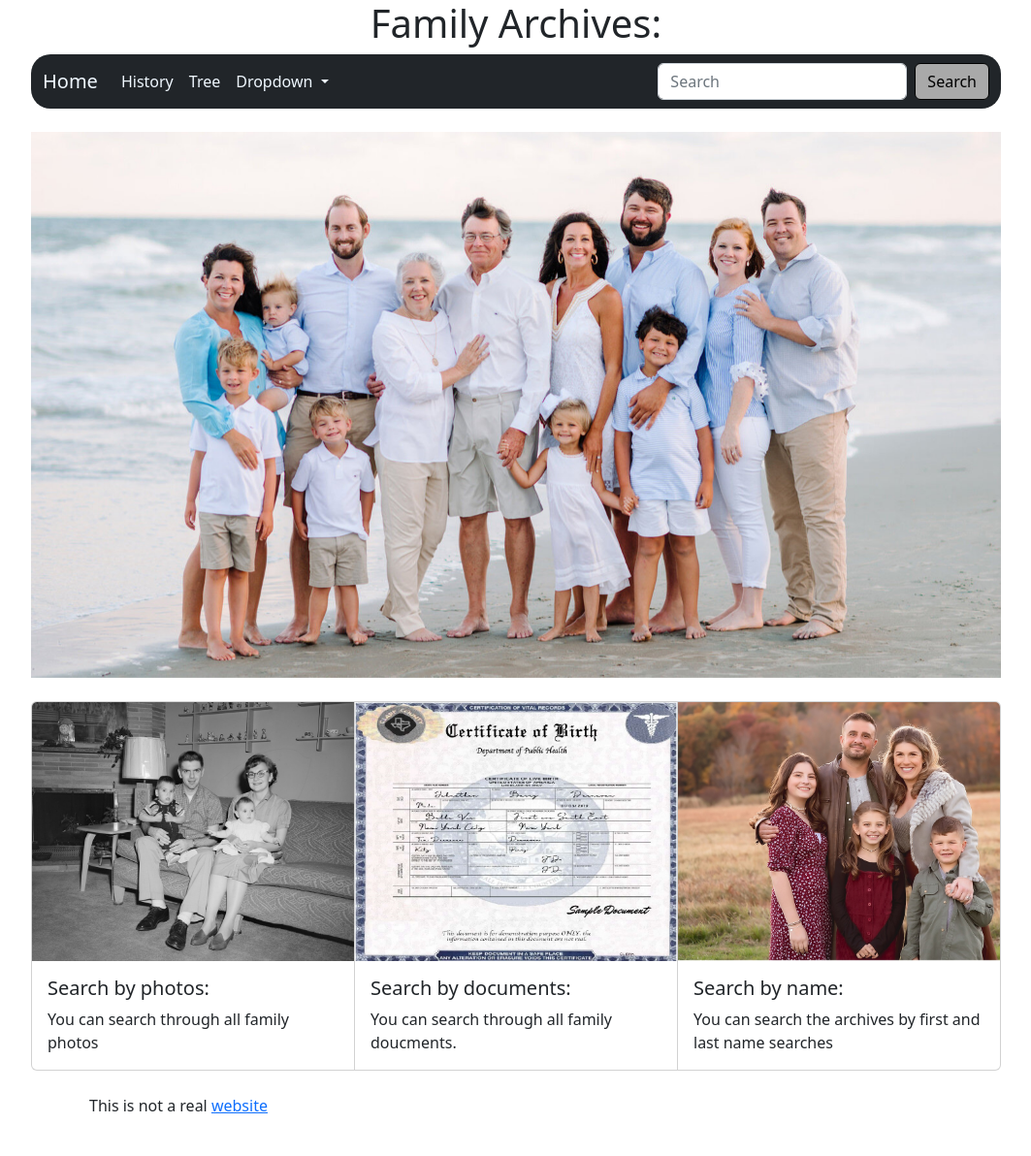
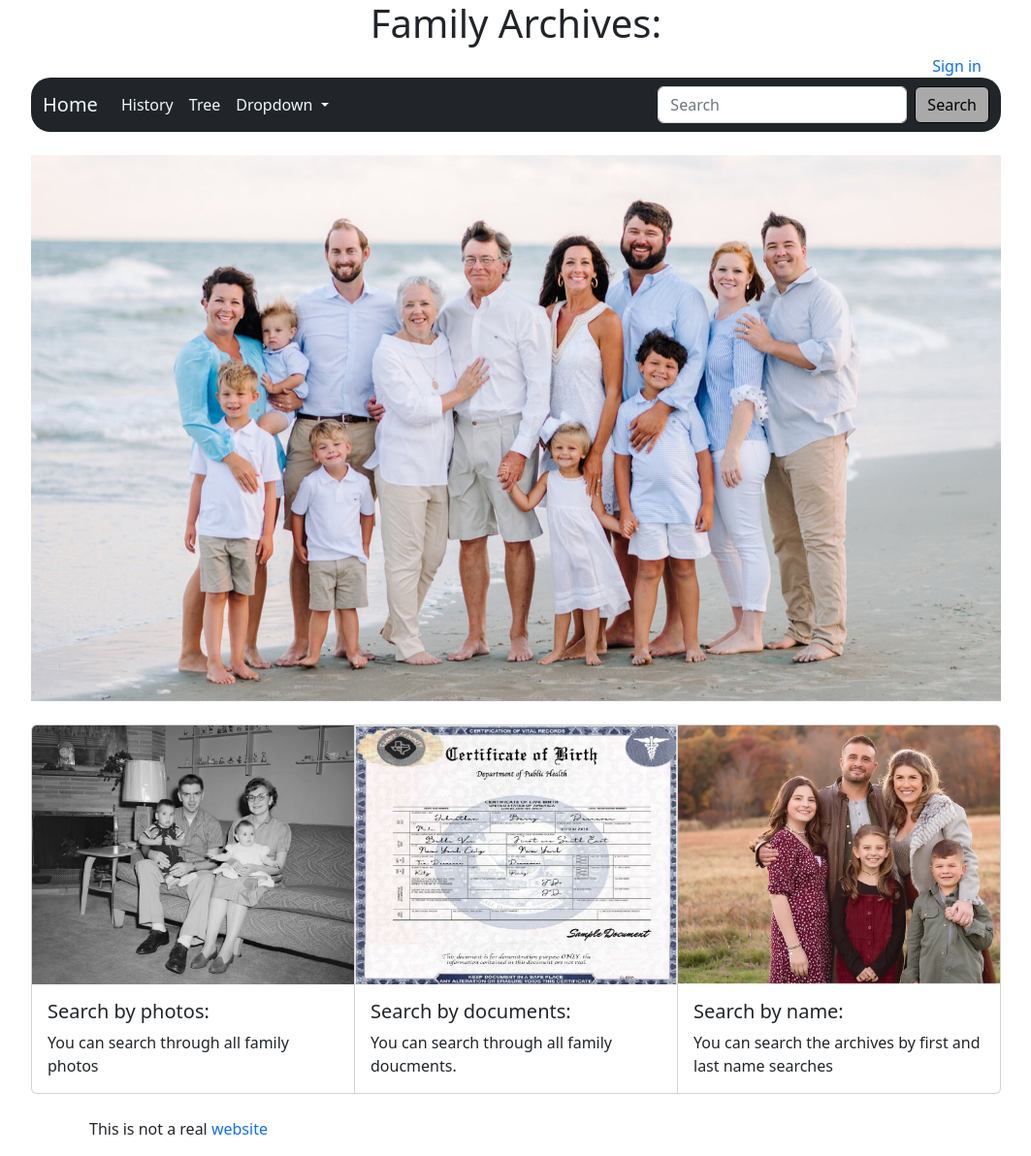
Before and after one commit to Christopher1994-1/archive_flask_website, a Flask app: page / in a window 1280 px wide. Shown: the whole page at 97% size, without its empty margins (108-1171 px from the left). Before the commit the page ends 1148 px from the top, so only its background shows below. Run offline with Flask 2, Linux system fonts and the light colour scheme; parts of the project's set-up code (start-up, migrations or seed data) failed here and were passed over.

Commit message:
made changes

```diff
--- a/flask_site/forms.py
+++ b/flask_site/forms.py
@@ -1,4 +1,5 @@
 from genericpath import exists
+from math import remainder
 from xml.dom import ValidationErr
 from xmlrpc.client import Boolean
 from flask_wtf import FlaskForm
@@ -26,6 +27,7 @@ class RegistrationForm(FlaskForm):
 class LoginForm(FlaskForm):
     email = StringField("Email", [validators.DataRequired(), validators.Email()])
     first_password = PasswordField("Password:", validators=[DataRequired(), Length(min=8)])
+    remember = BooleanField("Remember Me")
     register = SubmitField("Login")
 
 
--- a/flask_site/models.py
+++ b/flask_site/models.py
@@ -1,5 +1,5 @@
 from flask_site import db, login_manager
-from flask_login import LoginManager, UserMixin
+from flask_login import UserMixin
 
 # Create db model
 class Members(db.Model, UserMixin):
--- a/flask_site/static/css/style.css
+++ b/flask_site/static/css/style.css
@@ -97,3 +97,28 @@
     font-weight: bold;
     margin: auto;
 }
+
+#wrapperDiv{
+    width: 1000px;
+    margin: auto;
+
+}
+
+#div1{
+    text-align: center;
+}
+
+#div2{
+    width: 980px;
+    text-align: right;
+    text-decoration: none;
+}
+
+a:link{
+    text-decoration: none;
+}
+/*
+<div id="wrapperDiv">
+<div id="div1" style="padding:20px;background-color:#decddd;float:left">Div tag 1</div>
+<div id="div2" style="padding:20px;background-color:#cedddd;float:left">Div tag 2</div>
+</div> */
--- a/flask_site/templates/index.html
+++ b/flask_site/templates/index.html
@@ -10,7 +10,11 @@
 </head>
 <body>
 
-<h1 id="main-header">Family Archives:</h1>
+<div class="headers">
+  <h1 id="main-header">Family Archives:</h1>
+  <a class="login-out" href="#"><p>Log Out</p></a>
+</div>
+
 <script src="https://cdn.jsdelivr.net/npm/bootstrap@5.2.0/dist/js/bootstrap.bundle.min.js" integrity="sha384-A3rJD856KowSb7dwlZdYEkO39Gagi7vIsF0jrRAoQmDKKtQBHUuLZ9AsSv4jD4Xa" crossorigin="anonymous"></script>
 
 <nav id="main-navbar" class="navbar navbar-expand-lg bg-dark">
--- a/flask_site/templates/non_auth_index.html
+++ b/flask_site/templates/non_auth_index.html
@@ -10,7 +10,10 @@
 </head>
 <body>
 
-<h1 id="main-header">Family Archives:</h1>
+  <div id="wrapperDiv">
+    <div id="div1"><h1>Family Archives:</h1></div>
+    <div id="div2"><a href="{{ url_for('user_login') }}">Sign in</a></div>
+    </div>
 <script src="https://cdn.jsdelivr.net/npm/bootstrap@5.2.0/dist/js/bootstrap.bundle.min.js" integrity="sha384-A3rJD856KowSb7dwlZdYEkO39Gagi7vIsF0jrRAoQmDKKtQBHUuLZ9AsSv4jD4Xa" crossorigin="anonymous"></script>
 
 <nav id="main-navbar" class="navbar navbar-expand-lg bg-dark">
```
Also changed, not shown: flask_site/routes.py (+14 -5 lines), flask_site/templates/user_login.html (+15 -5 lines).
